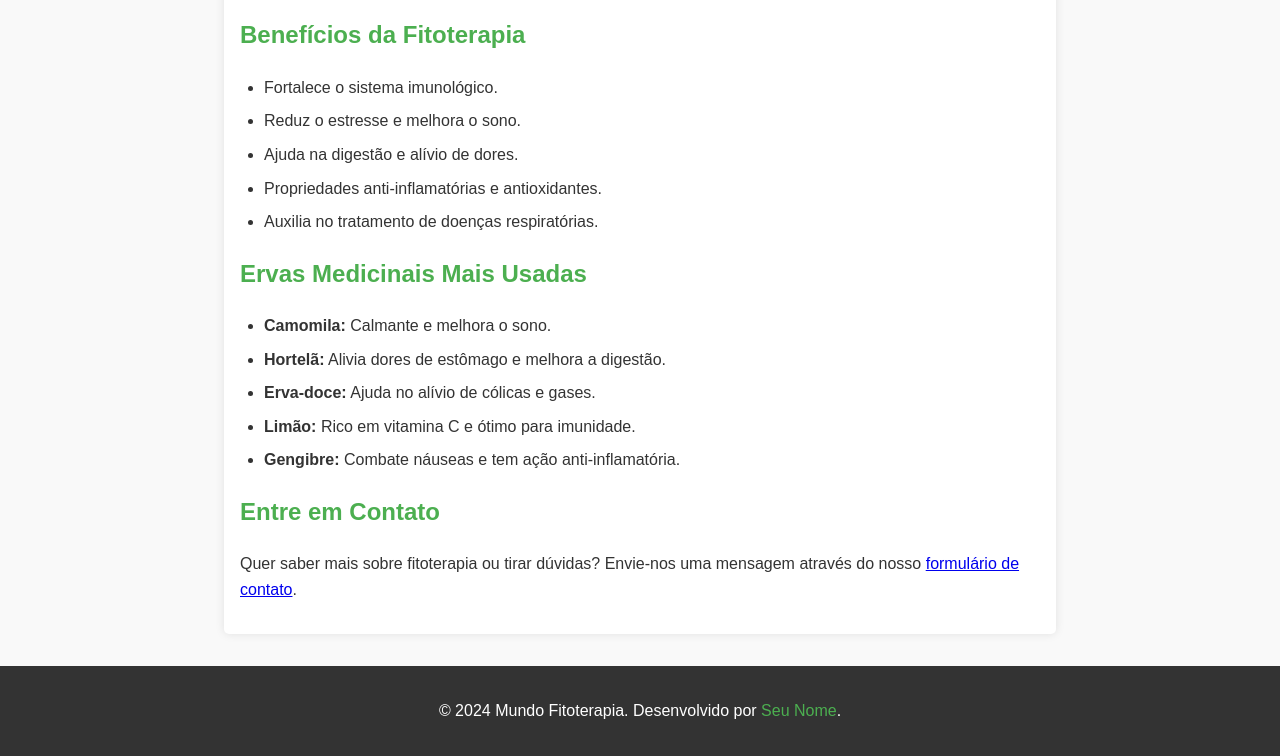
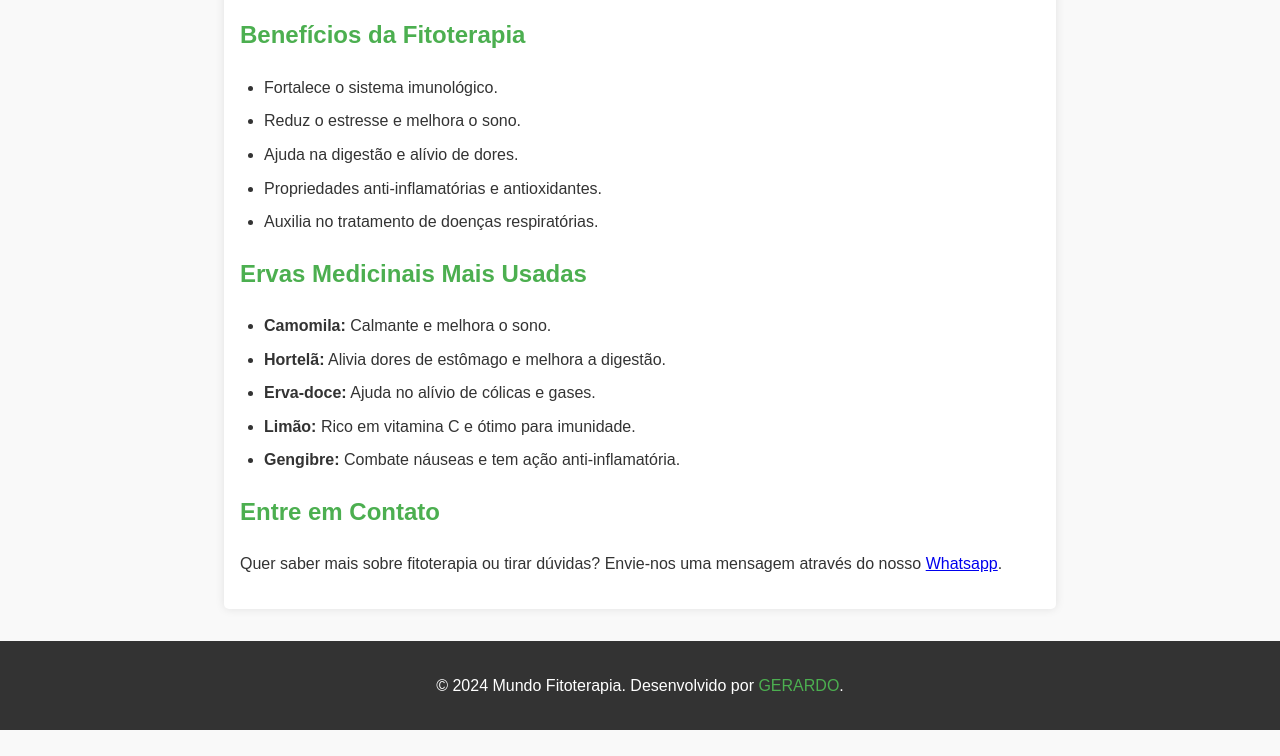
Before and after one commit to MeuCode-Git/Fitoterapia, a plain HTML site: page index.html in a window 1280 px wide. Shown: the part 408-1164 px from the top of the page. After the commit the page ends 1138 px from the top, so only its background shows below. Drawn offline with Linux system fonts and the light colour scheme.

Commit message:
Atualizar o index.html

```diff
--- a/index.html
+++ b/index.html
@@ -117,11 +117,11 @@
 
         <section id="contato">
             <h2>Entre em Contato</h2>
-            <p>Quer saber mais sobre fitoterapia ou tirar dúvidas? Envie-nos uma mensagem através do nosso <a href="#contato">formulário de contato</a>.</p>
+            <p>Quer saber mais sobre fitoterapia ou tirar dúvidas? Envie-nos uma mensagem através do nosso <a href="https://wa.me/5537998055226">Whatsapp</a>.</p>
         </section>
     </main>
     <footer>
-        <p>&copy; 2024 Mundo Fitoterapia. Desenvolvido por <a href="#">Seu Nome</a>.</p>
+        <p>&copy; 2024 Mundo Fitoterapia. Desenvolvido por <a href="#">GERARDO</a>.</p>
     </footer>
 </body>
 </html>
```
